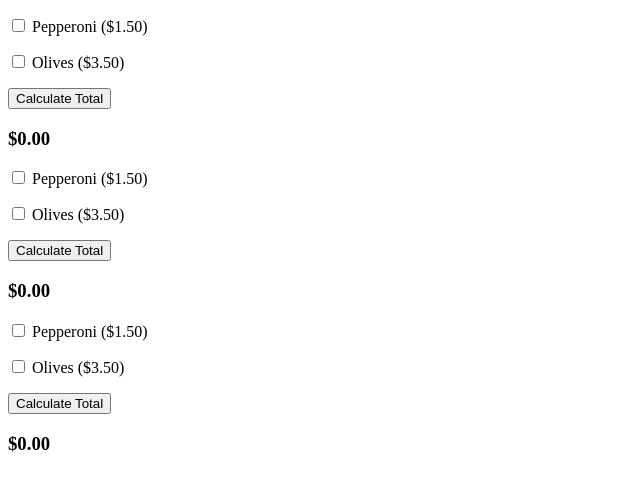
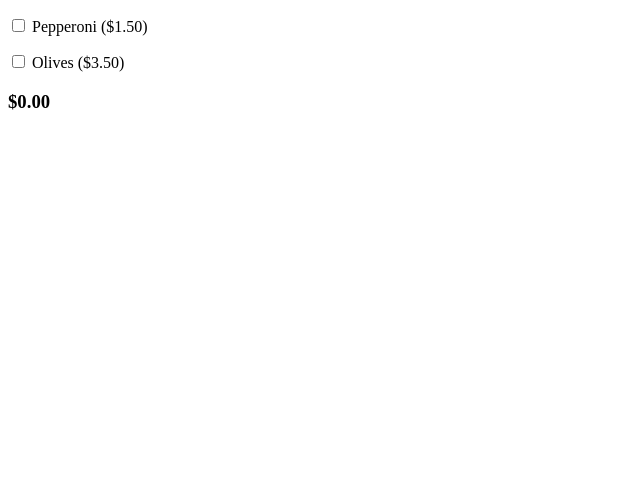
Before and after one commit to tsteelematc/components, an Angular app: page / in a window 1280 px wide. Shown: the top 490 px of the page, without its empty margins (0-640 px from the left). Built offline with nearby package versions, Linux system fonts and the light colour scheme.

Commit message:
Hid button with ngif false. Added change event to checkbox to recalc total when checked/unchecked

```diff
--- a/src/app/app.component.html
+++ b/src/app/app.component.html
@@ -1,5 +1,3 @@
 <div>
   <pizza-toppings></pizza-toppings>
-  <pizza-toppings></pizza-toppings>
-  <pizza-toppings></pizza-toppings>
 </div>
--- a/src/app/pizza/pizza.component.html
+++ b/src/app/pizza/pizza.component.html
@@ -1,10 +1,10 @@
 <div>
   <p *ngFor='let t of availablePizzaToppings'>
-    <input type="checkbox" [(ngModel)]='t.checked'>
+    <input type="checkbox" [(ngModel)]='t.checked' (change)="recalculateTotal()">
     {{ t.name }} ({{ t.price | currency }})
   </p>
   <p>
-    <button (click)='calculateTotal()'>Calculate Total</button>
+    <button *ngIf="false" (click)='calculateTotal()'>Calculate Total</button>
   </p>
   <h3>
     {{ total | currency}}
--- a/src/app/pizza/pizza.component.ts
+++ b/src/app/pizza/pizza.component.ts
@@ -26,6 +26,10 @@ export class PizzaComponent implements OnInit {
     );
   }
 
+  recalculateTotal = () => {
+    this.calculateTotal();
+  }
+
   // DI (dependency inject) the pizza service.
   constructor(public pizzaSvc: PizzaService) { }
 
```
